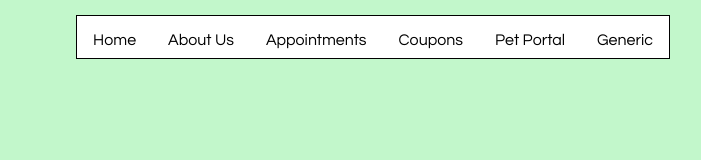
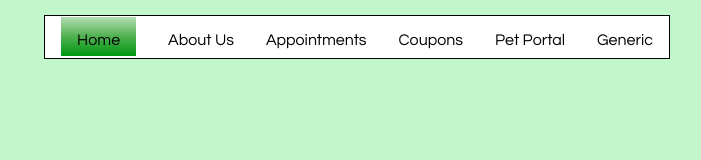
Before and after one commit to JKatras/WSP, a plain HTML site: page project/generic.html in a window 1280 px wide. In both pictures the pointer is over the link "Home". Shown: the top 160 px of the page, 470-1171 px from the left. Drawn offline with Linux system fonts and the light colour scheme.

Commit message:
adjust hover nav, still need padding fix

```diff
--- a/project/css/style_generic.css
+++ b/project/css/style_generic.css
@@ -29,6 +29,24 @@ a {
 	color: black;
 	text-decoration: none;
 }
+
+nav a:hover{
+	background: -moz-linear-gradient(top, #b4ddb4 0%, #52b152 49%, #009911 99%); /* FF3.6+ */
+	background: -webkit-linear-gradient(top, #b4ddb4 0%,#52b152 49%,#009911 99%); /* Chrome10+,Safari5.1+ */
+	background: -o-linear-gradient(top, #b4ddb4 0%,#52b152 49%,#009911 99%); /* Opera 11.10+ */
+	padding: 15px 1em 8px;
+}
+
+/*a:visited{
+	color: ;
+	border-color: #DDD;
+}
+
+a:active{
+	color: #C3102E;
+	border-color: #C3102E;
+}*/
+
 
 ol, ul {
 	list-style: none;
```
